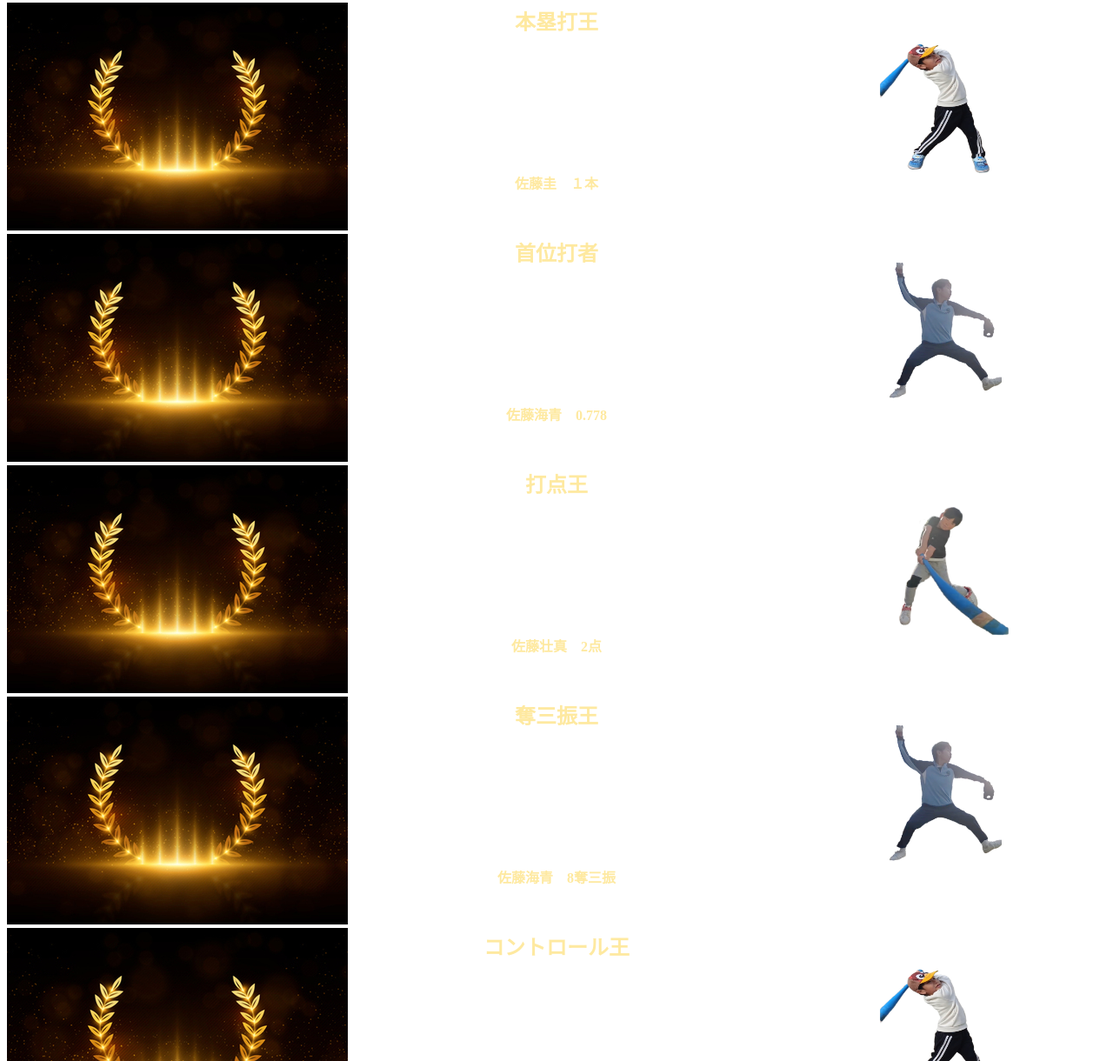
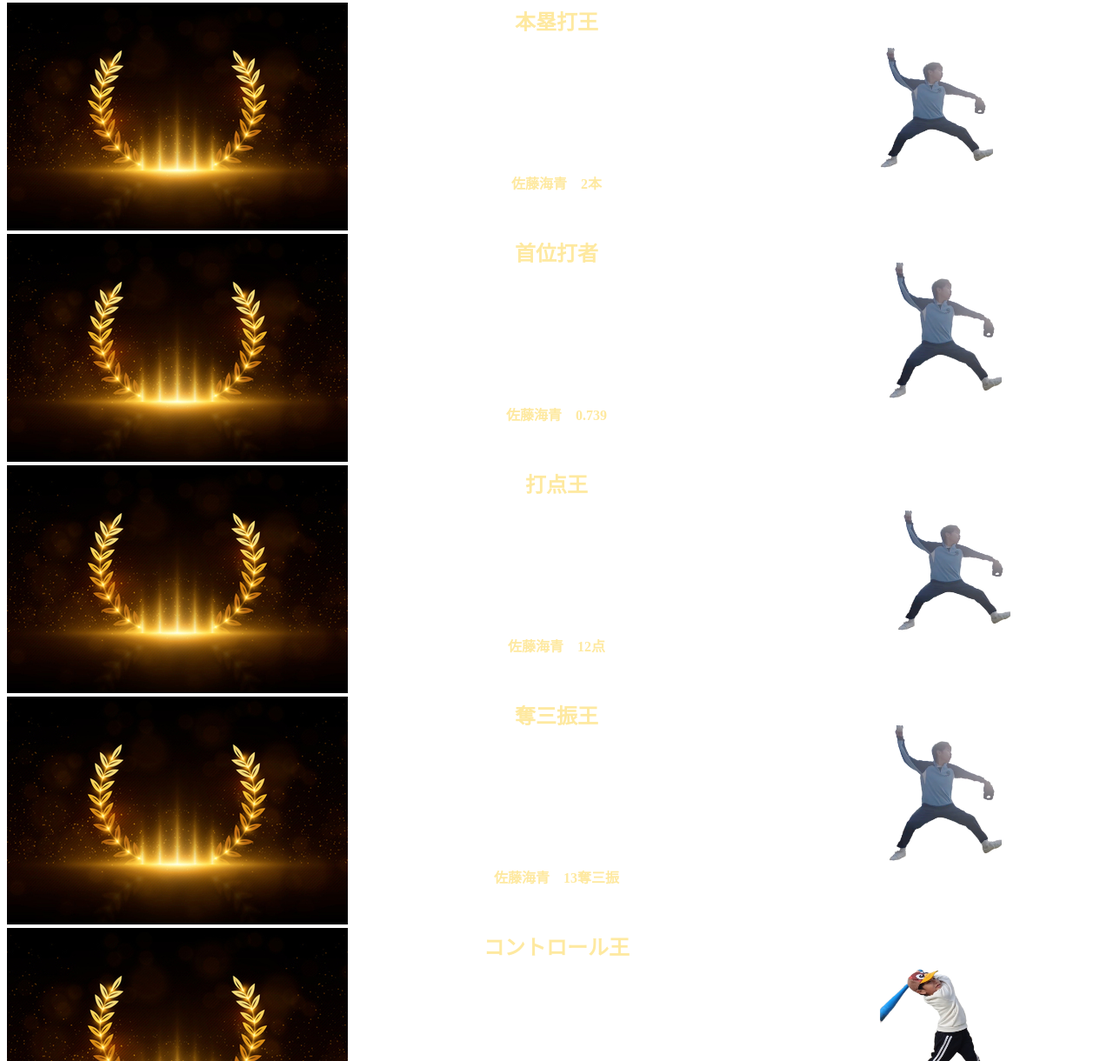
Before and after one commit to kaiiiiiis/tughh, a plain HTML site: page index.html in a window 1280 px wide. Shown: the part 252-1472 px from the top of the page at 87% size. Drawn offline with Linux system fonts and the light colour scheme; a web font is replaced by a local one.

Commit message:
Update index.html

```diff
--- a/index.html
+++ b/index.html
@@ -21,25 +21,25 @@
  </div>
  <div class="hr">
  <h2 >本塁打王</h2>
- <h4>佐藤圭　１本</h4>
+ <h4>佐藤海青　2本</h4>
 <img src="10422930.jpg">
-<img src="1713054818070 (1).png" class="hh">
+<img src="IMG_20240414_093435.png" class="hh">
 </div>
 <div class="ab">
     <h2 >首位打者</h2>
-    <h4>佐藤海青　0.778</h4>
+    <h4>佐藤海青　0.739</h4>
    <img src="10422930.jpg">
    <img src="IMG_20240414_093435.png" class="bb">
    </div>
    <div class="ac">
     <h2 >打点王</h2>
-    <h4>佐藤壮真　2点</h4>
+    <h4>佐藤海青　12点</h4>
     <img src="10422930.jpg">
-   <img src="1713054985022.png" class="cc">
+   <img src="IMG_20240414_093435.png" class="cc">
    </div>
    <div class="hd">
     <h2 >奪三振王</h2>
-    <h4>佐藤海青　8奪三振</h4>
+    <h4>佐藤海青　13奪三振</h4>
    <img src="10422930.jpg">
    <img src="IMG_20240414_093435.png" class="dd">
    </div>
```
